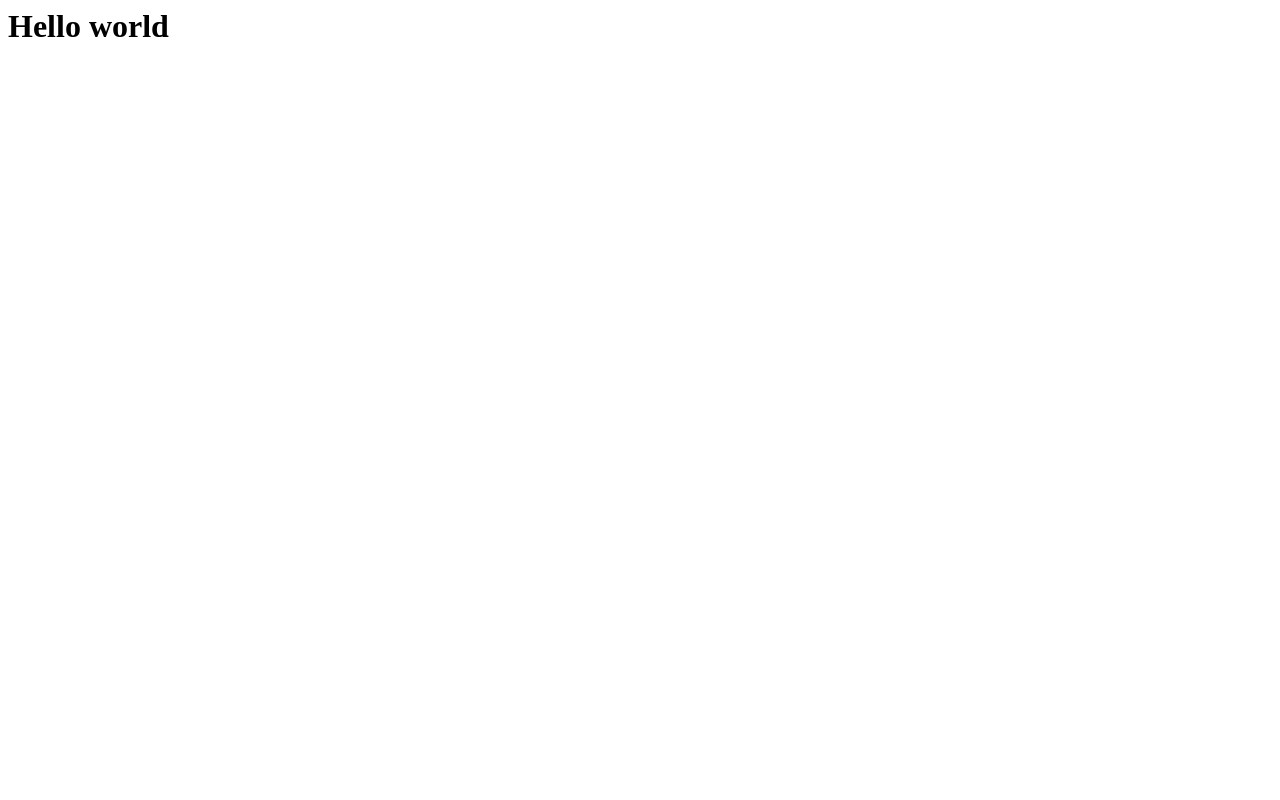
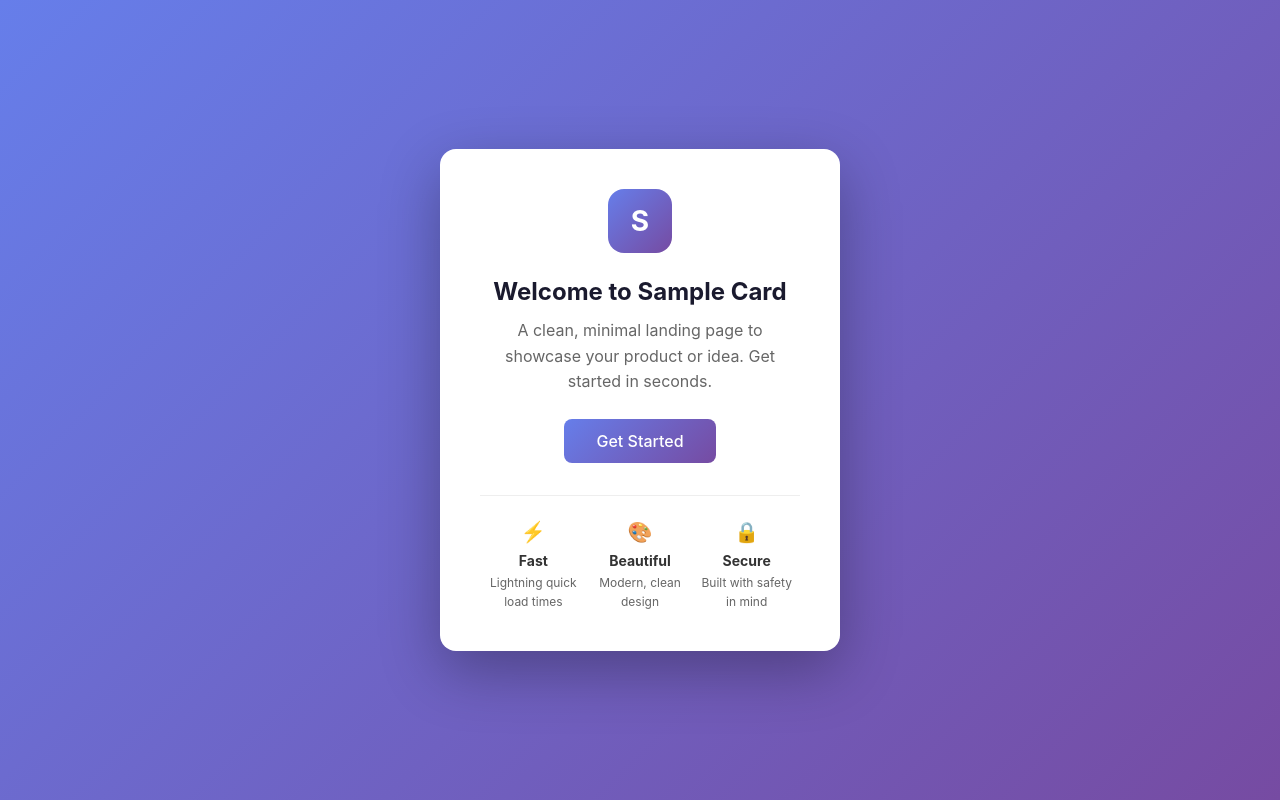
Before and after one commit to Rex-Arnab/sample-card, a plain HTML site: page index.html in a window 1280 px wide. Drawn offline with Linux system fonts and the light colour scheme.

Commit message:
Update index.html with a new heading and modify .gitignore

```diff
--- a/index.html
+++ b/index.html
@@ -1,3 +1,131 @@
-<html>
-<h1>Hello world</h1>
+<!DOCTYPE html>
+<html lang="en">
+<head>
+  <meta charset="UTF-8">
+  <meta name="viewport" content="width=device-width, initial-scale=1.0">
+  <title>Sample Card - Landing Page</title>
+  <style>
+    * {
+      margin: 0;
+      padding: 0;
+      box-sizing: border-box;
+    }
+
+    body {
+      font-family: -apple-system, BlinkMacSystemFont, 'Segoe UI', Roboto, Oxygen, Ubuntu, sans-serif;
+      background: linear-gradient(135deg, #667eea 0%, #764ba2 100%);
+      min-height: 100vh;
+      display: flex;
+      align-items: center;
+      justify-content: center;
+      padding: 20px;
+    }
+
+    .card {
+      background: white;
+      border-radius: 16px;
+      box-shadow: 0 20px 60px rgba(0, 0, 0, 0.3);
+      max-width: 400px;
+      width: 100%;
+      padding: 40px;
+      text-align: center;
+    }
+
+    .card-logo {
+      width: 64px;
+      height: 64px;
+      background: linear-gradient(135deg, #667eea 0%, #764ba2 100%);
+      border-radius: 16px;
+      margin: 0 auto 24px;
+      display: flex;
+      align-items: center;
+      justify-content: center;
+      font-size: 28px;
+      color: white;
+      font-weight: bold;
+    }
+
+    .card h1 {
+      font-size: 24px;
+      color: #1a1a2e;
+      margin-bottom: 12px;
+    }
+
+    .card p {
+      color: #666;
+      line-height: 1.6;
+      margin-bottom: 24px;
+    }
+
+    .btn {
+      display: inline-block;
+      background: linear-gradient(135deg, #667eea 0%, #764ba2 100%);
+      color: white;
+      padding: 12px 32px;
+      border-radius: 8px;
+      text-decoration: none;
+      font-weight: 500;
+      transition: transform 0.2s, box-shadow 0.2s;
+    }
+
+    .btn:hover {
+      transform: translateY(-2px);
+      box-shadow: 0 8px 20px rgba(102, 126, 234, 0.4);
+    }
+
+    .features {
+      display: flex;
+      justify-content: space-between;
+      margin-top: 32px;
+      padding-top: 24px;
+      border-top: 1px solid #eee;
+    }
+
+    .feature {
+      flex: 1;
+      padding: 0 8px;
+    }
+
+    .feature-icon {
+      font-size: 20px;
+      margin-bottom: 8px;
+    }
+
+    .feature h3 {
+      font-size: 14px;
+      color: #333;
+      margin-bottom: 4px;
+    }
+
+    .feature p {
+      font-size: 12px;
+      margin-bottom: 0;
+    }
+  </style>
+</head>
+<body>
+  <div class="card">
+    <div class="card-logo">S</div>
+    <h1>Welcome to Sample Card</h1>
+    <p>A clean, minimal landing page to showcase your product or idea. Get started in seconds.</p>
+    <a href="#" class="btn">Get Started</a>
+    <div class="features">
+      <div class="feature">
+        <div class="feature-icon">⚡</div>
+        <h3>Fast</h3>
+        <p>Lightning quick load times</p>
+      </div>
+      <div class="feature">
+        <div class="feature-icon">🎨</div>
+        <h3>Beautiful</h3>
+        <p>Modern, clean design</p>
+      </div>
+      <div class="feature">
+        <div class="feature-icon">🔒</div>
+        <h3>Secure</h3>
+        <p>Built with safety in mind</p>
+      </div>
+    </div>
+  </div>
+</body>
 </html>
```
Also changed, not shown: 1 other file.
